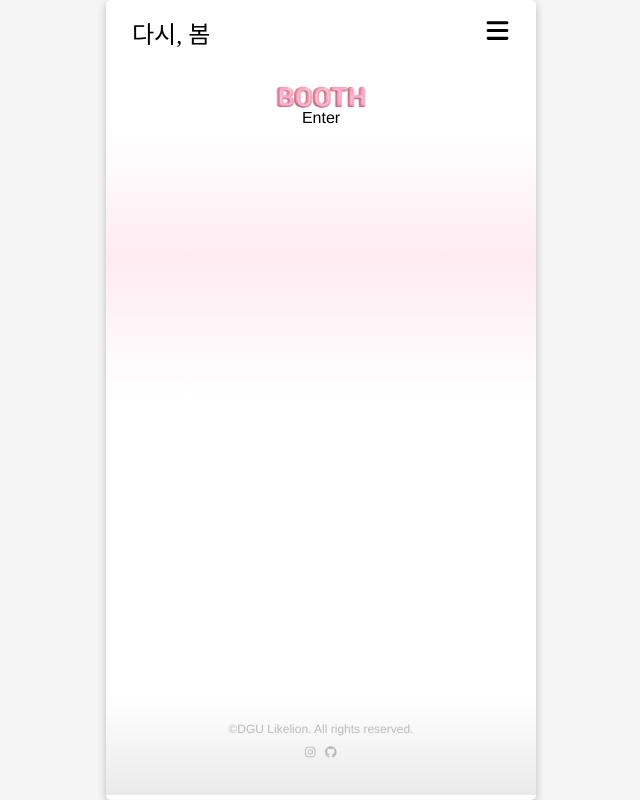
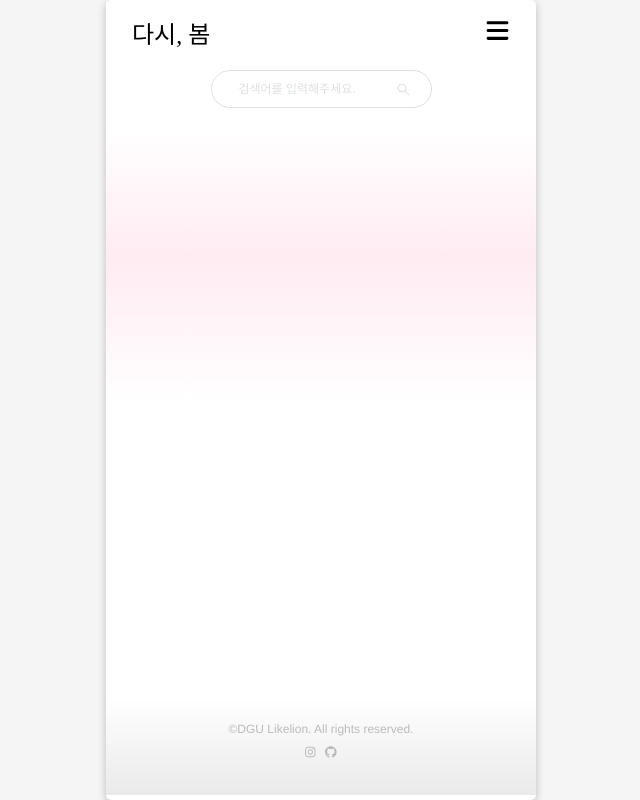
Before and after one commit to LikeLion-at-DGU/2023_spring_festival_front, a Next.js app: page /booth/search in a window 1280 px wide. Shown: the whole page, without its empty margins (319-959 px from the left). Built offline with nearby package versions, Linux system fonts and the light colour scheme; a web font is replaced by a local one.

Commit message:
feat : search바 props적용

```diff
--- a/components/booth/SearchHeader.jsx
+++ b/components/booth/SearchHeader.jsx
@@ -1,5 +1,5 @@
 import React, { useState } from 'react';
-import { useNavigate } from 'react-router-dom';
+import { useRouter } from 'next/router';
 import styled from 'styled-components';
 import { AiOutlineSearch } from 'react-icons/ai';
 
@@ -35,16 +35,13 @@ const Input = styled.div`
   }
 `;
 
-function SearchHeader() {
-    const [searchValue, setSearchValue] = useState('');
-    const navigate = useNavigate();
+function SearchHeader({searchValue,setSearchValue }) {
+
+
 
     const handleChange = (e) => {
       const value = e.target.value;
       setSearchValue(value);
-      navigate(`/search?q=${value}`);
-
-
     };
 
     return (
@@ -55,6 +52,7 @@ function SearchHeader() {
             onChange={handleChange}
             type="text"
             placeholder="검색어를 입력해주세요."
+
             />
         <AiOutlineSearch size={15} color='#DDE1DF' />
         </Input>
--- a/components/common/PageTitle.jsx
+++ b/components/common/PageTitle.jsx
@@ -20,9 +20,6 @@ export default function PageTitle() {
     }else if(router.pathname === "/about"){
       setPage(3);
     }else if(router.pathname === "/booth"){
-      setPage(4);
-    }
-    else if(router.pathname === "/booth/search"){
       setPage(4);
     }
   })
--- a/src/pages/booth/search.jsx
+++ b/src/pages/booth/search.jsx
@@ -1,8 +1,23 @@
+import SearchHeader from "components/booth/SearchHeader";
+import { useState } from "react";
+
 function search() {
-    return (
-        <div>
-            Enter
-        </div>
+
+    // 부스데이터는 list에서 넘겨받음
+    const [boothData, setBoothData] = useState([]);
+
+    // 검색어 저장받음
+    const [searchValue, setSearchValue] = useState('');
+
+
+      return (
+        <>
+          <SearchHeader
+          searchValue={searchValue}
+          setSearchValue={setSearchValue}
+            />
+
+        </>
     );
 }
 
```
